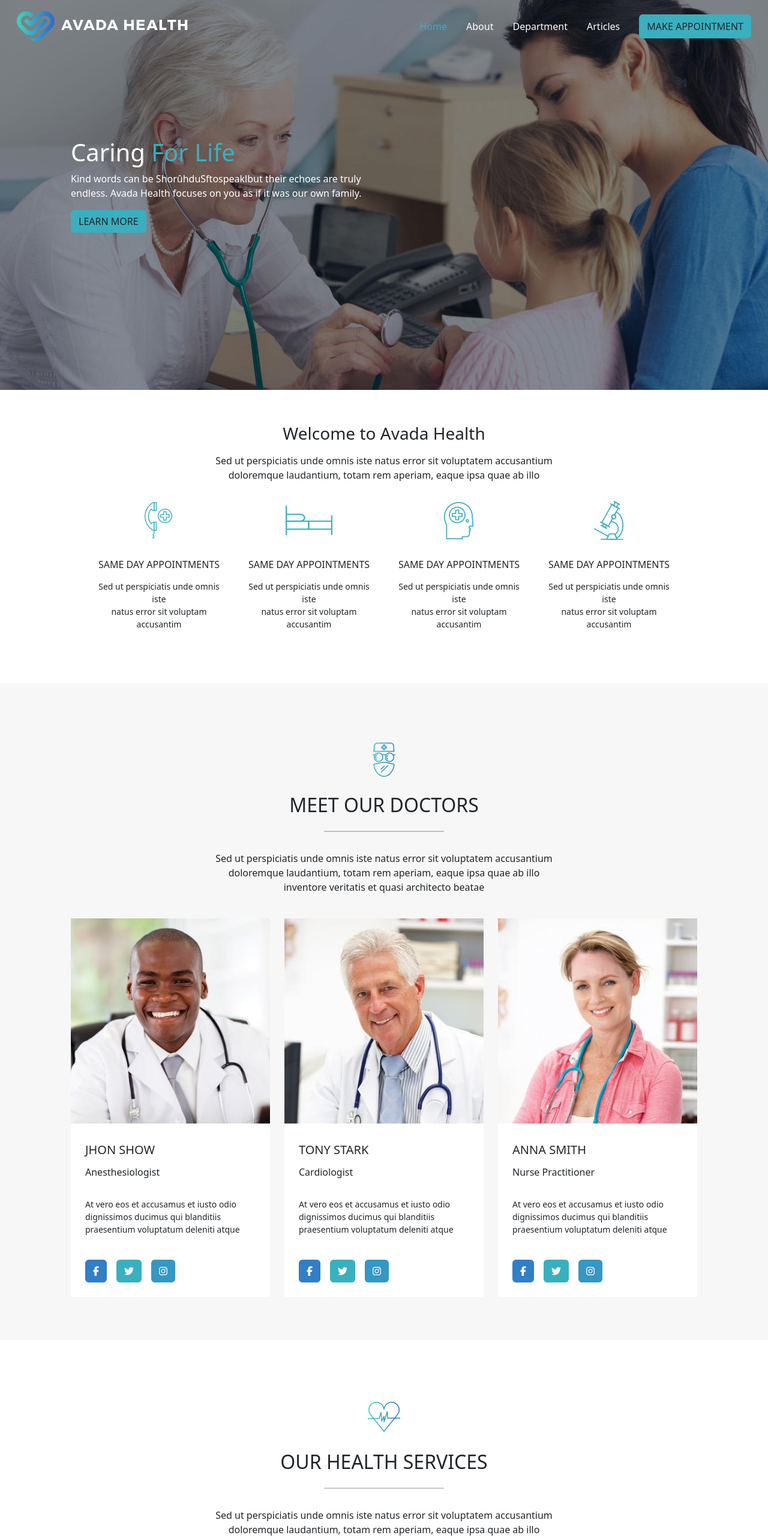
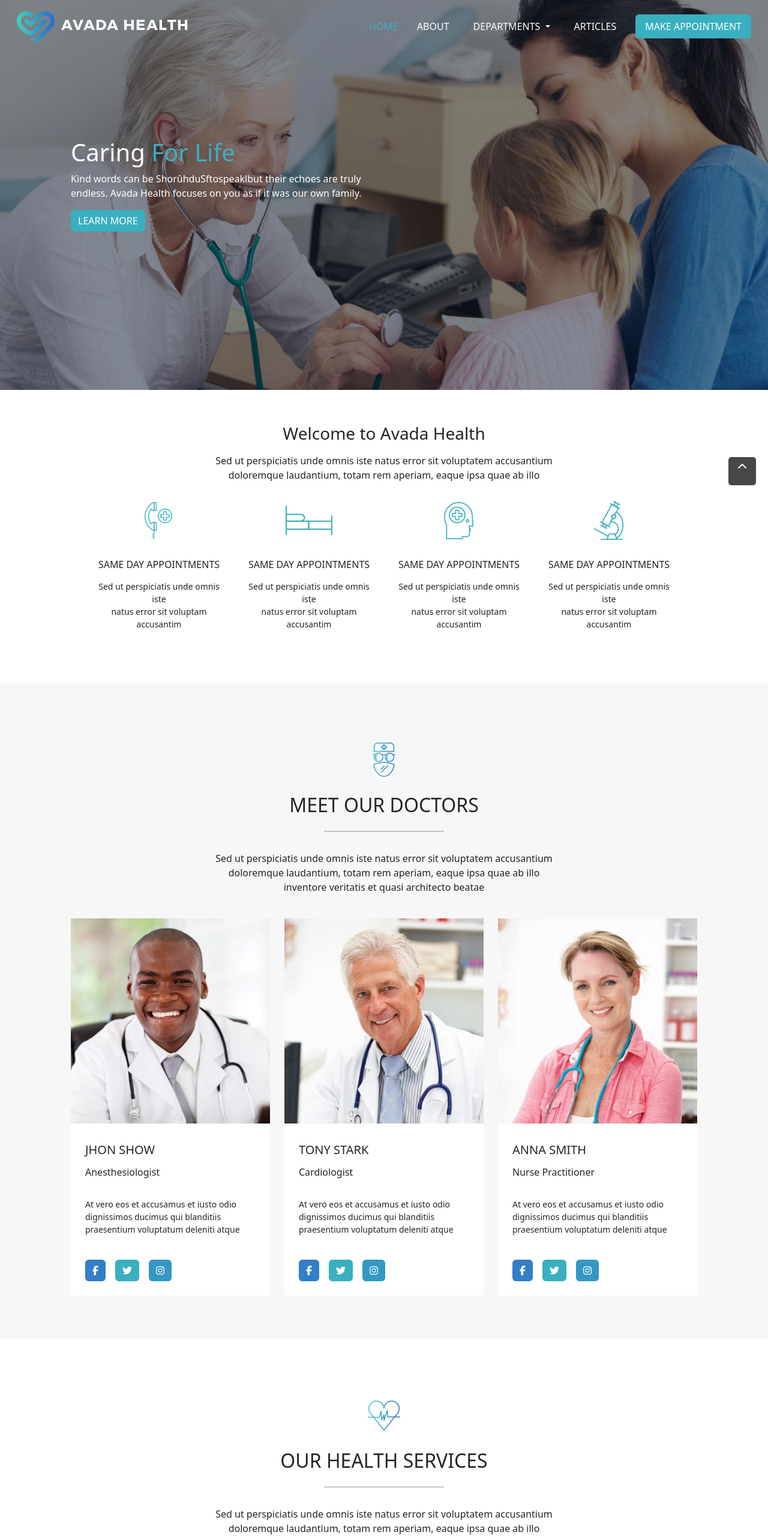
Before and after one commit to claudiopatti/proj-html-vuejs, a Vue app: page / in a window 1280 px wide. Shown: the top 2564 px of the page at 60% size. Built offline with nearby package versions, Linux system fonts and the light colour scheme.

Commit message:
aggiunti bottoni e hover sistemazione nel data dei dati importanti

```diff
--- a/src/App.vue
+++ b/src/App.vue
@@ -22,11 +22,18 @@ export default {
 </script>
 
 <template>
-    <AppHeader />
+    <div class="containerGeneral">
+        <div class="buttonForReturnUp position-fixed">
+            <a href="AppHeader"> <i class="fa-solid fa-chevron-up"></i> </a>
+        </div>
 
-    <AppMain />
+        <AppHeader />
 
-    <AppFooter />
+        <AppMain />
+
+        <AppFooter />
+
+    </div>
 
 </template>
 
@@ -34,4 +41,24 @@ export default {
 @use "assets/scss/main" as *;
 // Import all of Bootstrap's CSS
 @import "bootstrap/scss/bootstrap";
+
+.containerGeneral {
+    position: relative;
+    .buttonForReturnUp {
+        z-index: 2;
+        right: 20px;
+        bottom: 10px;
+
+        a {
+            background-color: #474747;
+            color: white;
+            padding: 5px 15px 20px;
+            border-radius: 5px;
+        }
+
+    }
+}
+
+
+
 </style>
--- a/src/components/AppHeader.vue
+++ b/src/components/AppHeader.vue
@@ -2,6 +2,14 @@
 export default {
     data() {
         return {
+            departments: [
+                'General Pratice',
+                'Cardiology',
+                'Pediatrics',
+                'Diabetes Care',
+                'Pre-natal Care',
+                'Ultrasound Echocardiogram'
+            ]
 
         }
     }
@@ -18,29 +26,41 @@ export default {
 
                     </a>
                 </div>
-                <div class="linkNav d-flex ">
+                <div class="linkNav d-flex listMenu">
                     <ul class="navbar-nav d-flex flex-row p-3">
                         <li class="nav-item px-3">
-                            <a class="nav-link textColorAqua" href="#">Home</a>
+
+                            <a class="nav-link textColorAqua text-uppercase" href="#">home</a>
 
                         </li>
                         <li class="nav-item px-3">
-                            <a class="nav-link text-white" href="#">About</a>
+
+                            <a class="nav-link text-uppercase" href="#">about</a>
 
                         </li>
                         <li class="nav-item px-3">
-                            <a class="nav-link text-white" href="#">Department</a>
+                            <div class="btn-group mt-1">
+                                <button class="btn text-bottom btn-sm dropdown-toggle fs-6 border-0 text-uppercase" type="button" data-bs-toggle="dropdown" aria-expanded="false">
+                                    departments
+                                </button>
+                                <ul class="dropdown-menu py-0 ">
+                                    <li v-for="department in departments" :key="department"><button class="dropdown-item p-3" type="button">{{ department }}</button></li>
+                                </ul>
+                            </div>
 
                         </li>
                         <li class="nav-item px-3">
-                            <a class="nav-link text-white" href="#">Articles</a>
+                            <a class="nav-link text-uppercase" href="#">articles</a>
 
                         </li>
                     </ul>
 
-                    <button class="btn my-3 text-uppercase">
-                        make appointment
-                    </button>
+                    <div class="buttonMakeAppointment">
+                        <button class="btn my-3 px-3 py-2 text-uppercase text-withe btn-primary border-0">
+                            make appointment
+                        </button>
+
+                    </div>
                 </div>
             </div>
 
@@ -54,7 +74,7 @@ export default {
                     endless. Avada Health focuses on you as if it was our own family.
                 </p>
 
-                <button class="btn text-uppercase">
+                <button class="btn text-uppercase text-withe btn-primary border-0">
                     learn more
                 </button>
             </div>
@@ -74,15 +94,62 @@ export default {
     background-position: center;
     background-position-y: top;
     background-size: cover;
+
     .textColorAqua{
         color: $colorGeneralAqua;
     }
-    button {
+    .buttonMakeAppointment {
+        button {
         background-color: $colorGeneralAqua;
+
+        &:hover {
+            background-color: $colorGeneralBlu;
+        }
     }
+    }
+
+}
+.listMenu {
+    ul {
+        li {
+            a {
+                color: white;
+
+                &:hover {
+                    color: $colorGeneralAqua;
+
+                }
+            }
+
+            .btn-group {
+                .dropdown-toggle {
+                    color: white;
+                    &:hover {
+                        color: $colorGeneralAqua;
+                    }
+                }
+
+                .dropdown-menu {
+                    button {
+                    &:hover {
+                        background-color: $colorGeneralAqua;
+                    }
+                }
+                }
+            }
+        }
+    }
+
 }
 
 .textHeaderBottom {
+    button {
+        background-color: $colorGeneralAqua;
+
+        &:hover {
+            background-color: $colorGeneralBlu;
+        }
+    }
     padding-top: 150px;
     h1 {
         span {
--- a/src/components/AppMain.vue
+++ b/src/components/AppMain.vue
@@ -34,6 +34,8 @@ export default {
 </script>
 
 <template>
+
+
     <singleComponentTopMain />
 
     <singleComponentFirstMain />
@@ -53,4 +55,5 @@ export default {
 
 <style lang="scss" scoped>
 @use "../assets/scss/main" as *;
+
 </style>
--- a/src/components/Footer/singleComponentBottomFooter.vue
+++ b/src/components/Footer/singleComponentBottomFooter.vue
@@ -32,12 +32,6 @@ export default {
             </p>
         </div>
 
-        <div class="buttonForReturnUp">
-            <a href="AppHeader"> <i class="fa-solid fa-chevron-up"></i> </a>
-
-        </div>
-
-
     </div>
 
 </template>
@@ -48,20 +42,5 @@ export default {
 .backgroundBottomFooter {
     background-color: #f7f7f7;
 
-
-    .buttonForReturnUp {
-        position: relative;
-
-        a {
-            position: absolute;
-            right: 20px;
-            bottom: 0;
-            background-color: #474747;
-            color: white;
-            padding: 5px 15px 10px;
-            border-radius: 5px;
-        }
-
-    }
 }
 </style>
--- a/src/components/Footer/singleComponentTopRight.vue
+++ b/src/components/Footer/singleComponentTopRight.vue
@@ -31,10 +31,10 @@ export default {
         </h5>
 
         <div class="iconeCardMain py-5 ">
-            <span class=" bg-facebook btn me-3 text-white"><i class="fa-brands fa-facebook-f"></i></span>
-            <span class=" bg-twitter btn me-3 text-white"><i class="fa-brands fa-twitter"></i></span>
-            <span class=" bg-danger btn me-3 text-white"><i class="fa-brands fa-youtube"></i></span>
-            <span class=" bg-instangram btn text-white"><i class="fa-brands fa-instagram"></i></span>
+            <span class=" bg-facebook btn me-3 text-white btn-outline-primary border-0 "><i class="fa-brands fa-facebook-f"></i></span>
+            <span class=" bg-twitter btn me-3 text-white btn-outline-primary border-0 "><i class="fa-brands fa-twitter"></i></span>
+            <span class="bg-youtube btn me-3 text-white btn-outline-primary border-0 "><i class="fa-brands fa-youtube"></i></span>
+            <span class=" bg-instangram btn text-white btn-outline-primary border-0 "><i class="fa-brands fa-instagram"></i></span>
         </div>
 
     </div>
--- a/src/components/singleComponentFirstMain.vue
+++ b/src/components/singleComponentFirstMain.vue
@@ -59,9 +59,9 @@ export default {
                     </p>
 
                     <div class="iconeCardMain">
-                        <span class=" bg-facebook btn me-3 text-white"><i class="fa-brands fa-facebook-f"></i></span>
-                        <span class=" bg-twitter btn me-3 text-white"><i class="fa-brands fa-twitter"></i></span>
-                        <span class=" bg-instangram btn text-white"><i class="fa-brands fa-instagram"></i></span>
+                        <span class=" bg-facebook btn me-3 text-white btn-outline-primary border-0 "><i class="fa-brands fa-facebook-f"></i></span>
+                        <span class=" bg-twitter btn me-3 text-white btn-outline-primary border-0 "><i class="fa-brands fa-twitter"></i></span>
+                        <span class=" bg-instangram btn text-white btn-outline-primary border-0 "><i class="fa-brands fa-instagram"></i></span>
                     </div>
 
                 </div>
@@ -88,9 +88,11 @@ export default {
                     </p>
 
                     <div class="iconeCardMain">
-                        <span class=" bg-facebook btn me-3 text-white"><i class="fa-brands fa-facebook-f"></i></span>
-                        <span class=" bg-twitter btn me-3 text-white"><i class="fa-brands fa-twitter"></i></span>
-                        <span class=" bg-instangram btn text-white"><i class="fa-brands fa-instagram"></i></span>
+
+                        <span class=" bg-facebook btn me-3 text-white btn-outline-primary border-0 "><i class="fa-brands fa-facebook-f"></i></span>
+                        <span class=" bg-twitter btn me-3 text-white btn-outline-primary border-0 "><i class="fa-brands fa-twitter"></i></span>
+                        <span class=" bg-instangram btn text-white btn-outline-primary border-0 "><i class="fa-brands fa-instagram"></i></span>
+
                     </div>
 
                 </div>
@@ -114,9 +116,9 @@ export default {
                     </p>
 
                     <div class="iconeCardMain">
-                        <span class=" bg-facebook btn me-3 text-white"><i class="fa-brands fa-facebook-f"></i></span>
-                        <span class=" bg-twitter btn me-3 text-white"><i class="fa-brands fa-twitter"></i></span>
-                        <span class=" bg-instangram btn text-white"><i class="fa-brands fa-instagram"></i></span>
+                        <span class=" bg-facebook btn me-3 text-white btn-outline-primary border-0 "><i class="fa-brands fa-facebook-f"></i></span>
+                        <span class=" bg-twitter btn me-3 text-white btn-outline-primary border-0 "><i class="fa-brands fa-twitter"></i></span>
+                        <span class=" bg-instangram btn text-white btn-outline-primary border-0 "><i class="fa-brands fa-instagram"></i></span>
                     </div>
 
                 </div>
@@ -155,6 +157,9 @@ export default {
     .bg-twitter {
         background-color: $colorGeneralAqua;
     }
+    .bg-youtube {
+        background-color: red;
+    }
 }
 
 
```
Also changed, not shown: src/components/Footer/singleComponentTopEnd.vue (+4 -4 lines).
